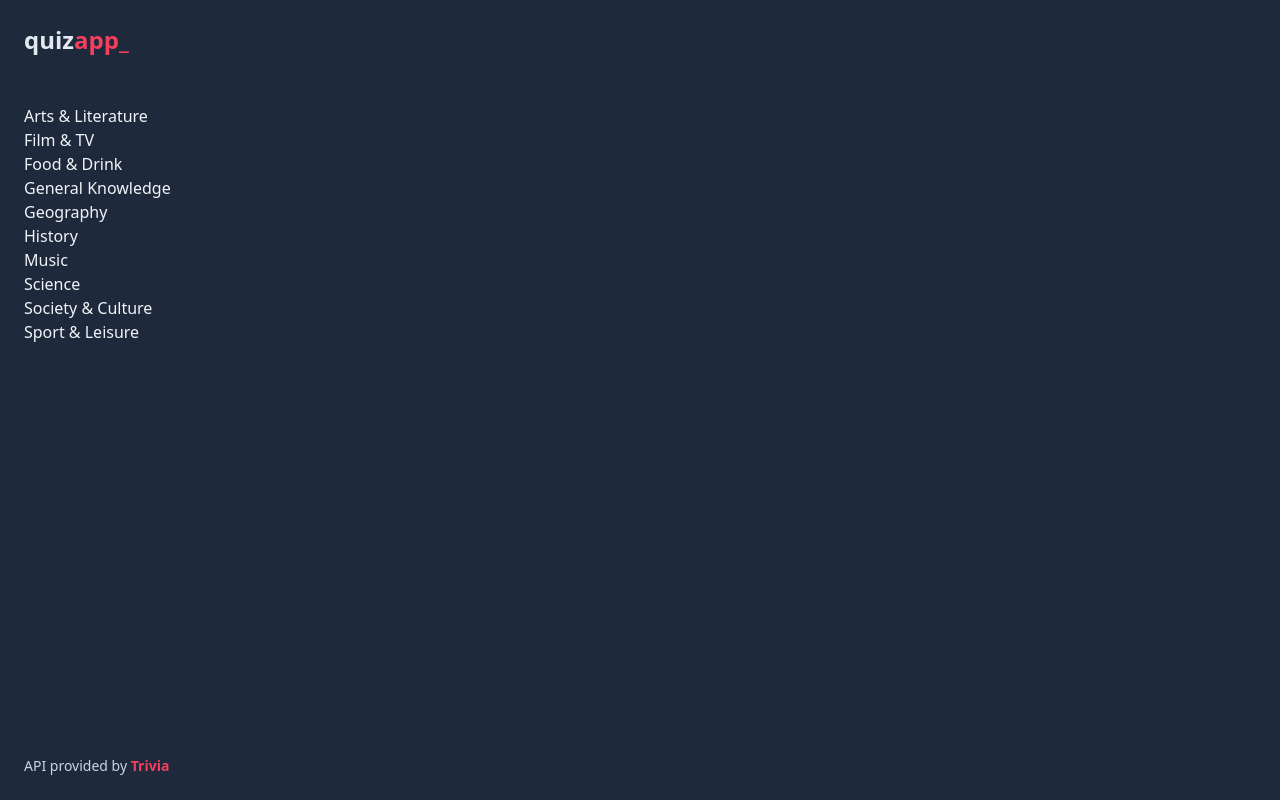
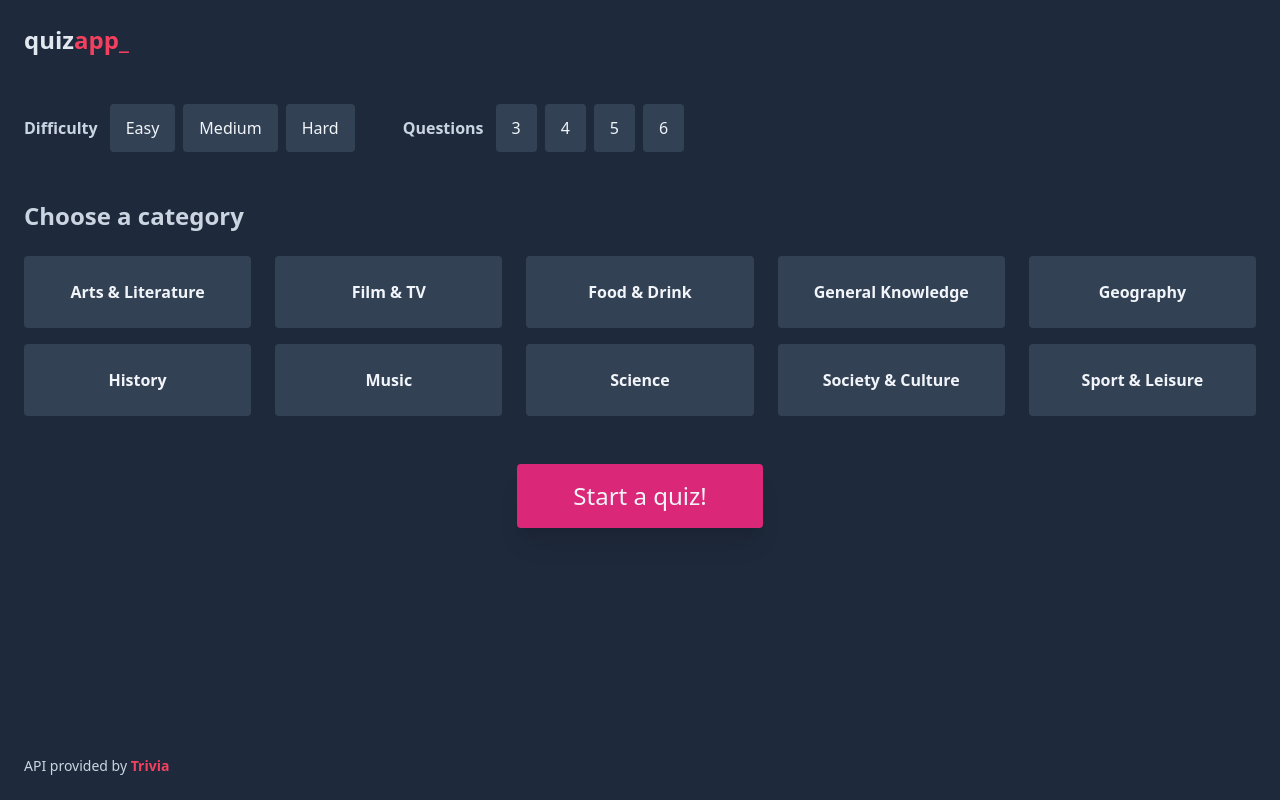
Before and after one commit to vonund/next-trivia-quiz, a Next.js app: page / in a window 1280 px wide. Built offline with nearby package versions, Linux system fonts and the light colour scheme.

Commit message:
feat: add filtes and start btn

```diff
--- a/src/pages/index.tsx
+++ b/src/pages/index.tsx
@@ -1,4 +1,5 @@
 import type { GetServerSideProps, NextPage } from "next";
+import Link from "next/link";
 
 const CATEGORIES: CategoriesResponse = {
   "Arts & Literature": ["arts", "literature", "arts_and_literature"],
@@ -46,11 +47,56 @@ export const getServerSideProps: GetServerSideProps = async () => {
 };
 
 const Home: NextPage<PageProps> = ({ categories }) => {
+  const buttonSm = `ml-2 first:ml-0 rounded bg-slate-700 px-4 p-3 text-center hover:bg-slate-600 hover:shadow-lg`;
   return (
     <div className="block">
-      {categories.map((category) => {
-        return <div key={category.alias}>{category.title}</div>;
-      })}
+      <div className="flex">
+        <div className="flex items-center">
+          <h2 className="mr-3 font-semibold text-slate-300">Difficulty</h2>
+          <div className="flex flex-nowrap">
+            <button className={buttonSm}>Easy</button>
+            <button className={buttonSm}>Medium</button>
+            <button className={buttonSm}>Hard</button>
+          </div>
+        </div>
+        <div className="ml-12 flex items-center">
+          <h2 className="mr-3 font-semibold text-slate-300">Questions</h2>
+          <div className="flex flex-nowrap">
+            <button className={buttonSm}>3</button>
+            <button className={buttonSm}>4</button>
+            <button className={buttonSm}>5</button>
+            <button className={buttonSm}>6</button>
+          </div>
+        </div>
+      </div>
+      {categories.length && (
+        <>
+          <h2 className="mb-6 mt-12 text-2xl font-semibold text-slate-300">
+            Choose a category
+          </h2>
+          <div className="grid grid-cols-5 gap-x-6 gap-y-4">
+            {categories.map((category) => {
+              return (
+                <button
+                  className="cursor-pointer overflow-hidden text-ellipsis whitespace-nowrap rounded bg-slate-700 px-6 py-6 text-center font-semibold hover:bg-slate-600 hover:shadow-lg"
+                  key={category.alias}
+                  type="button"
+                >
+                  {category.title}
+                </button>
+              );
+            })}
+          </div>
+        </>
+      )}
+      <div className="mt-12 text-center">
+        <Link
+          href="/quiz"
+          className="inline-block rounded bg-pink-600 px-14 py-4 align-top text-2xl shadow-xl hover:bg-rose-500"
+        >
+          Start a quiz!
+        </Link>
+      </div>
     </div>
   );
 };
```
